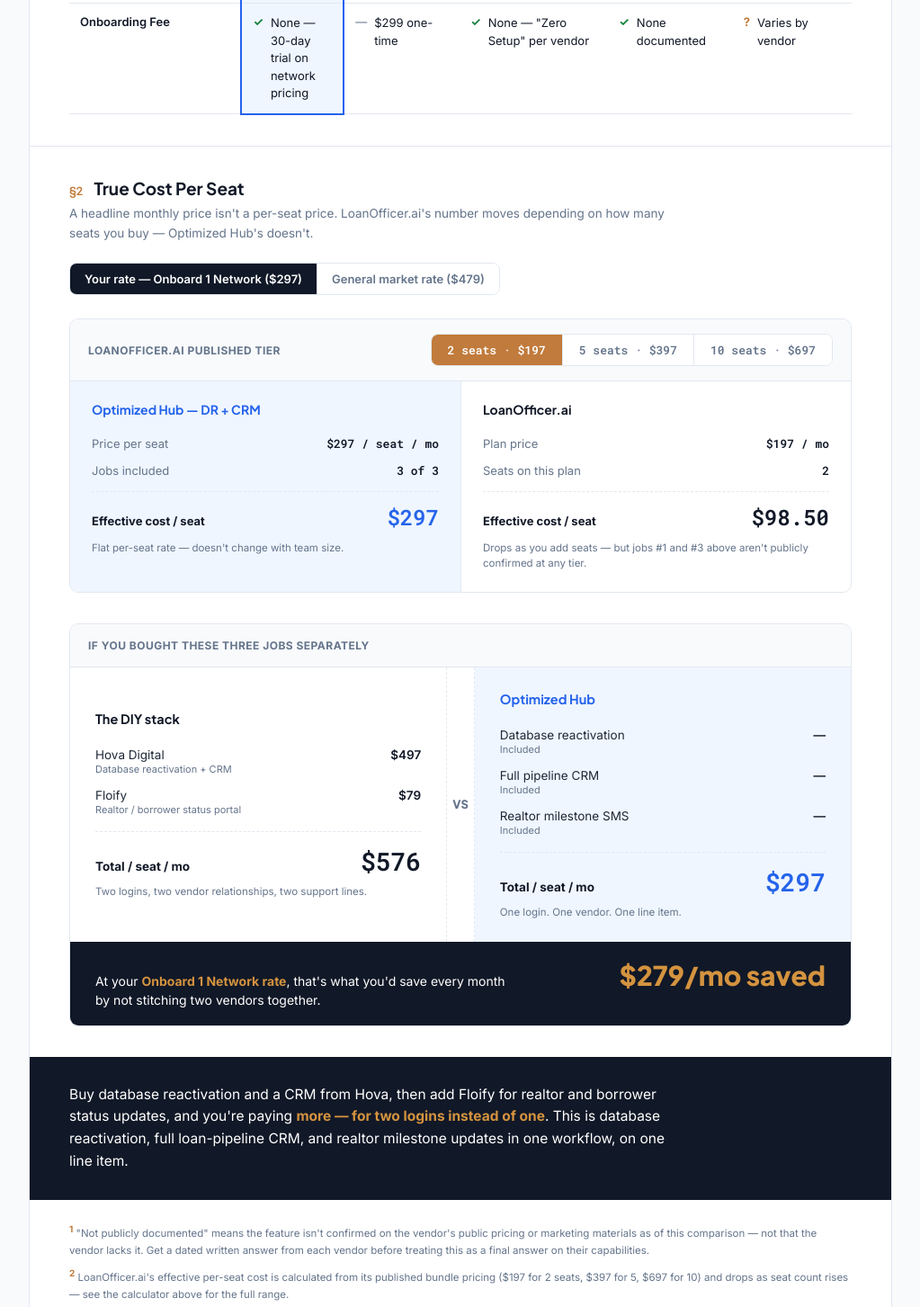
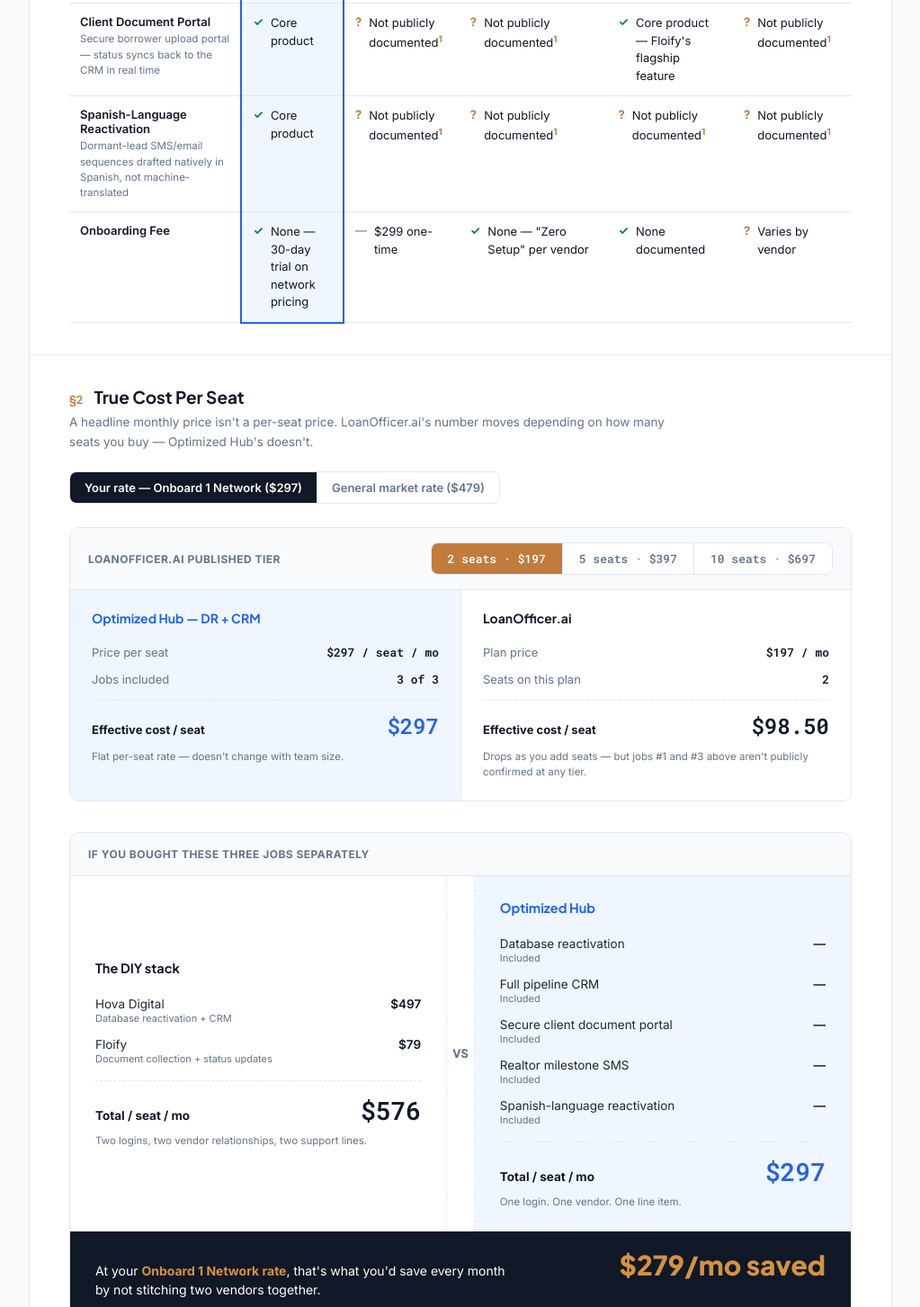
Before and after one commit to optimizedhubllc-prog/optimized-hub-assets, a plain HTML site: page vendor-comparison.html in a window 1280 px wide. Shown: the part 997-2450 px from the top of the page at 90% size, without its empty margins (128-1151 px from the left). Drawn offline with Linux system fonts and the light colour scheme.

Commit message:
Update vendor comparison details and descriptions

```diff
--- a/vendor-comparison.html
+++ b/vendor-comparison.html
@@ -304,6 +304,22 @@
           <td><div class="verdict v-unk"><span>Not publicly documented<span class="footnote-mark">1</span></span></div></td>
         </tr>
         <tr>
+          <td class="row-label">Client Document Portal<span class="row-hint">Secure borrower upload portal — status syncs back to the CRM in real time</span></td>
+          <td class="col-oh"><div class="verdict v-yes"><span>Core product</span></div></td>
+          <td><div class="verdict v-unk"><span>Not publicly documented<span class="footnote-mark">1</span></span></div></td>
+          <td><div class="verdict v-unk"><span>Not publicly documented<span class="footnote-mark">1</span></span></div></td>
+          <td><div class="verdict v-yes"><span>Core product — Floify's flagship feature</span></div></td>
+          <td><div class="verdict v-unk"><span>Not publicly documented<span class="footnote-mark">1</span></span></div></td>
+        </tr>
+        <tr>
+          <td class="row-label">Spanish-Language Reactivation<span class="row-hint">Dormant-lead SMS/email sequences drafted natively in Spanish, not machine-translated</span></td>
+          <td class="col-oh"><div class="verdict v-yes"><span>Core product</span></div></td>
+          <td><div class="verdict v-unk"><span>Not publicly documented<span class="footnote-mark">1</span></span></div></td>
+          <td><div class="verdict v-unk"><span>Not publicly documented<span class="footnote-mark">1</span></span></div></td>
+          <td><div class="verdict v-unk"><span>Not publicly documented<span class="footnote-mark">1</span></span></div></td>
+          <td><div class="verdict v-unk"><span>Not publicly documented<span class="footnote-mark">1</span></span></div></td>
+        </tr>
+        <tr>
           <td class="row-label">Onboarding Fee</td>
           <td class="col-oh"><div class="verdict v-yes"><span>None — 30-day trial on network pricing</span></div></td>
           <td><div class="verdict v-no"><span>$299 one-time</span></div></td>
@@ -368,7 +384,7 @@
         <div class="stack-side them">
           <div class="stack-title">The DIY stack</div>
           <div class="stack-item"><span class="who">Hova Digital<span class="jobtag">Database reactivation + CRM</span></span><span class="amt">$497</span></div>
-          <div class="stack-item"><span class="who">Floify<span class="jobtag">Realtor / borrower status portal</span></span><span class="amt">$79</span></div>
+          <div class="stack-item"><span class="who">Floify<span class="jobtag">Document collection + status updates</span></span><span class="amt">$79</span></div>
           <div class="stack-total">
             <span class="label">Total / seat / mo</span>
             <span class="num them">$576</span>
@@ -380,7 +396,9 @@
           <div class="stack-title oh">Optimized Hub</div>
           <div class="stack-item"><span class="who">Database reactivation<span class="jobtag">Included</span></span><span class="amt">—</span></div>
           <div class="stack-item"><span class="who">Full pipeline CRM<span class="jobtag">Included</span></span><span class="amt">—</span></div>
+          <div class="stack-item"><span class="who">Secure client document portal<span class="jobtag">Included</span></span><span class="amt">—</span></div>
           <div class="stack-item"><span class="who">Realtor milestone SMS<span class="jobtag">Included</span></span><span class="amt">—</span></div>
+          <div class="stack-item"><span class="who">Spanish-language reactivation<span class="jobtag">Included</span></span><span class="amt">—</span></div>
           <div class="stack-total">
             <span class="label">Total / seat / mo</span>
             <span class="num oh" id="stackOhTotal">$297</span>
@@ -397,7 +415,7 @@
 
   <!-- SECTION 3: REFRAME -->
   <div class="reframe">
-    <p>Buy database reactivation and a CRM from Hova, then add Floify for realtor and borrower status updates, and you're paying <b>more — for two logins instead of one</b>. This is database reactivation, full loan-pipeline CRM, and realtor milestone updates in one workflow, on one line item.</p>
+    <p>Buy database reactivation and a CRM from Hova, add Floify for secure document collection, and you're paying <b>more — for two logins instead of one</b>. This is database reactivation, full loan-pipeline CRM, secure client document upload, and realtor milestone updates in one workflow, on one line item.</p>
   </div>
 
   <div class="doc-footer">
```
